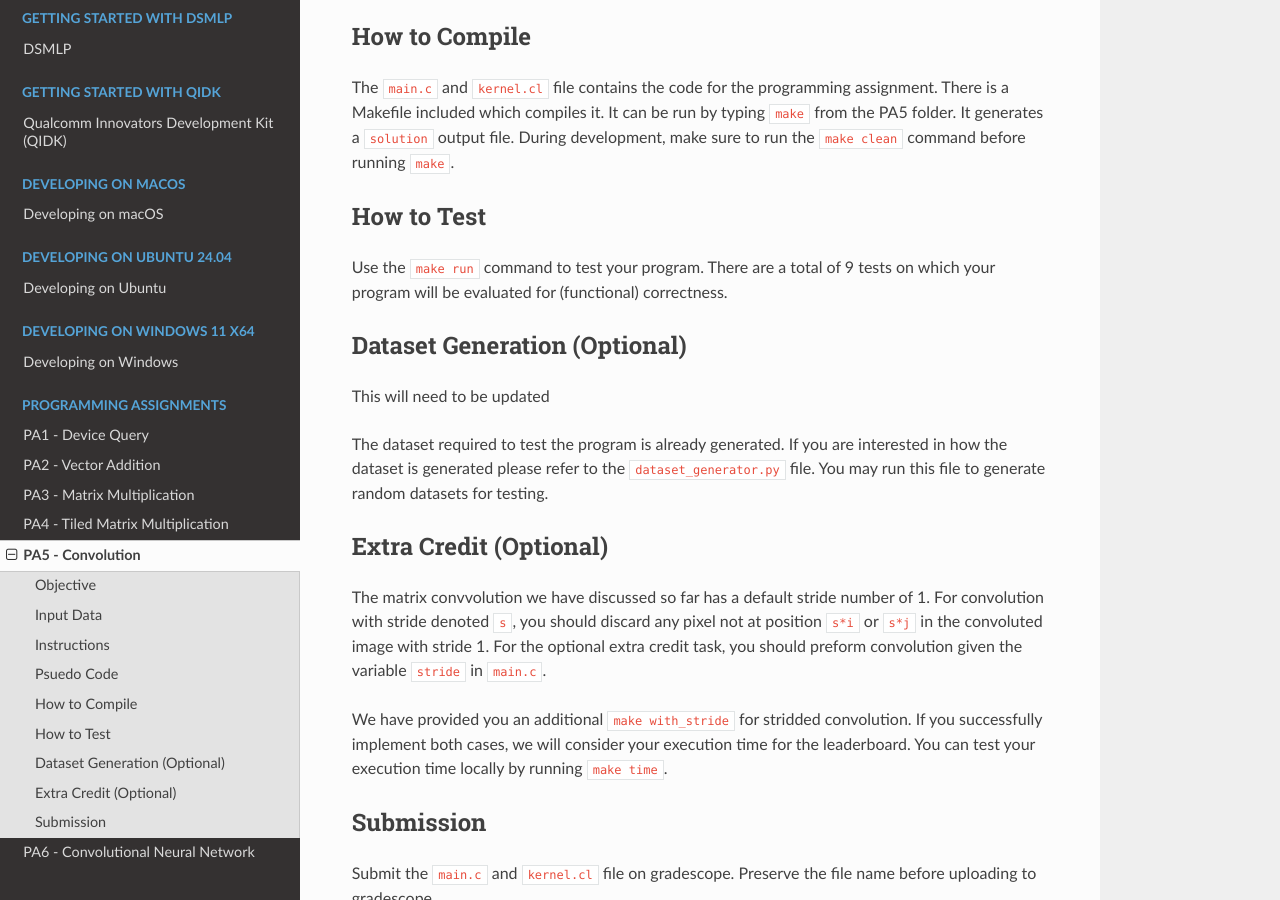
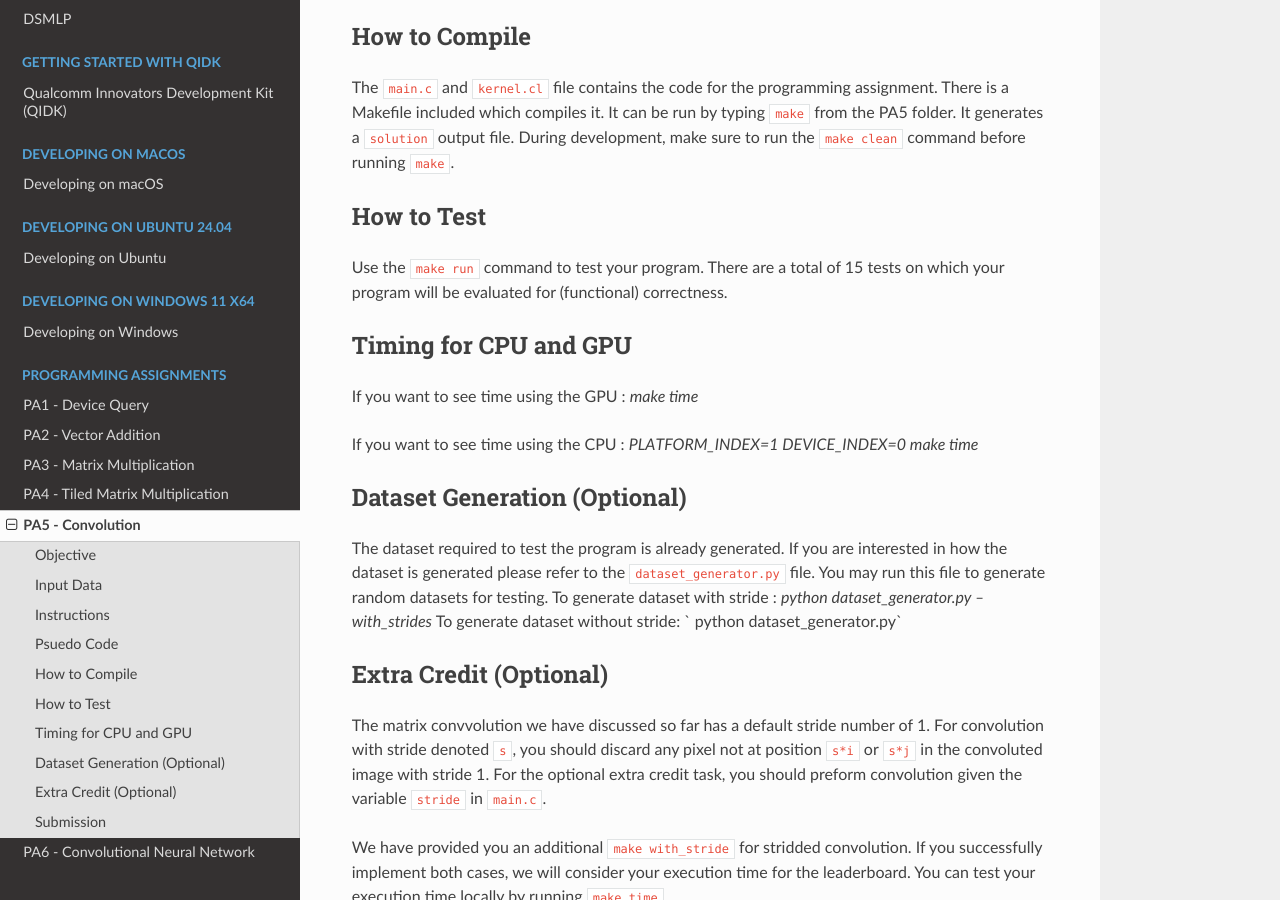
Before and after one commit to KastnerRG/cse160-docs, a Sphinx documentation site: the page built from docs/source/PA5.rst, in a window 1280 px wide and 900 px high, scrolled down 2491 px. Built offline with Sphinx 7.4.7 and the Read the Docs theme 3.1.0, drawn with Linux system fonts in a browser that asks for light colours; formulas are drawn with MathJax 3.

Commit message:
fix: updated the timing instruciton

```diff
--- a/docs/source/PA5.rst
+++ b/docs/source/PA5.rst
@@ -96,19 +96,28 @@ The :code:`main.c` and :code:`kernel.cl` file contains the code for the programm
 
 How to Test
 ^^^^^^^^^^^
-Use the :code:`make run` command to test your program. There are a total of 9 tests on which your program will be evaluated for (functional) correctness.
+Use the :code:`make run` command to test your program. There are a total of 15 tests on which your program will be evaluated for (functional) correctness.
+
+
+Timing for CPU and GPU
+^^^^^^^^^^^^^^^^^^^^^^
+If you want to see time using the GPU : `make time`
+
+If you want to see time using the CPU : `PLATFORM_INDEX=1 DEVICE_INDEX=0 make time`
 
 Dataset Generation (Optional)
 ^^^^^^^^^^^^^^^^^^^^^^^^^^^^^
-This will need to be updated
 
 The dataset required to test the program is already generated. If you are interested in how the dataset is generated please refer to the :code:`dataset_generator.py` file. You may run this file to generate random datasets for testing.
+To generate dataset with stride : `python dataset_generator.py --with_strides`
+To generate dataset without stride: ` python dataset_generator.py`
 
 Extra Credit (Optional)
 ^^^^^^^^^^^^^^^^^^^^^^^
 The matrix convvolution we have discussed so far has a default stride number of 1. For convolution with stride denoted :code:`s`, you should discard any pixel not at position :code:`s*i` or :code:`s*j` in the convoluted image with stride 1. For the optional extra credit task, you should preform convolution given the variable :code:`stride` in :code:`main.c`.
 
 We have provided you an additional :code:`make with_stride` for stridded convolution. If you successfully implement both cases, we will consider your execution time for the leaderboard. You can test your execution time locally by running :code:`make time`.
+
 
 Submission
 ^^^^^^^^^^
```
